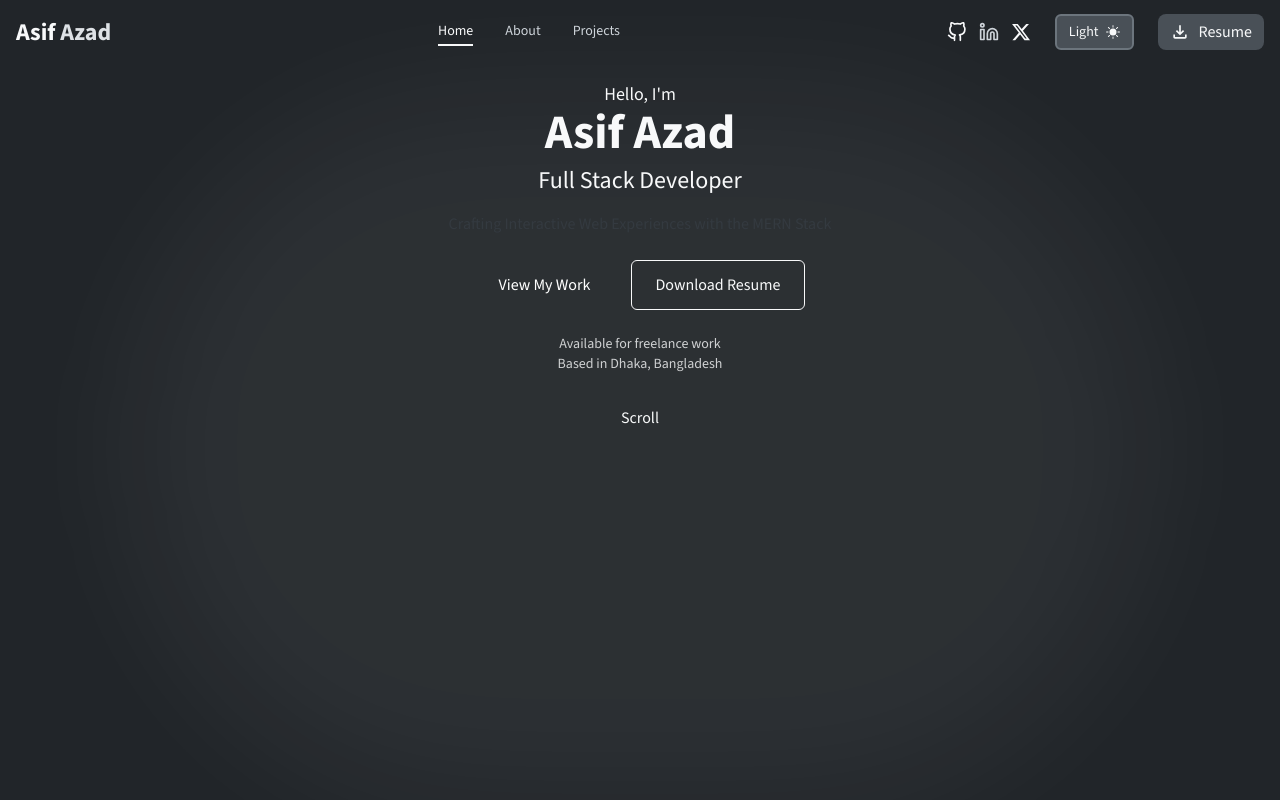
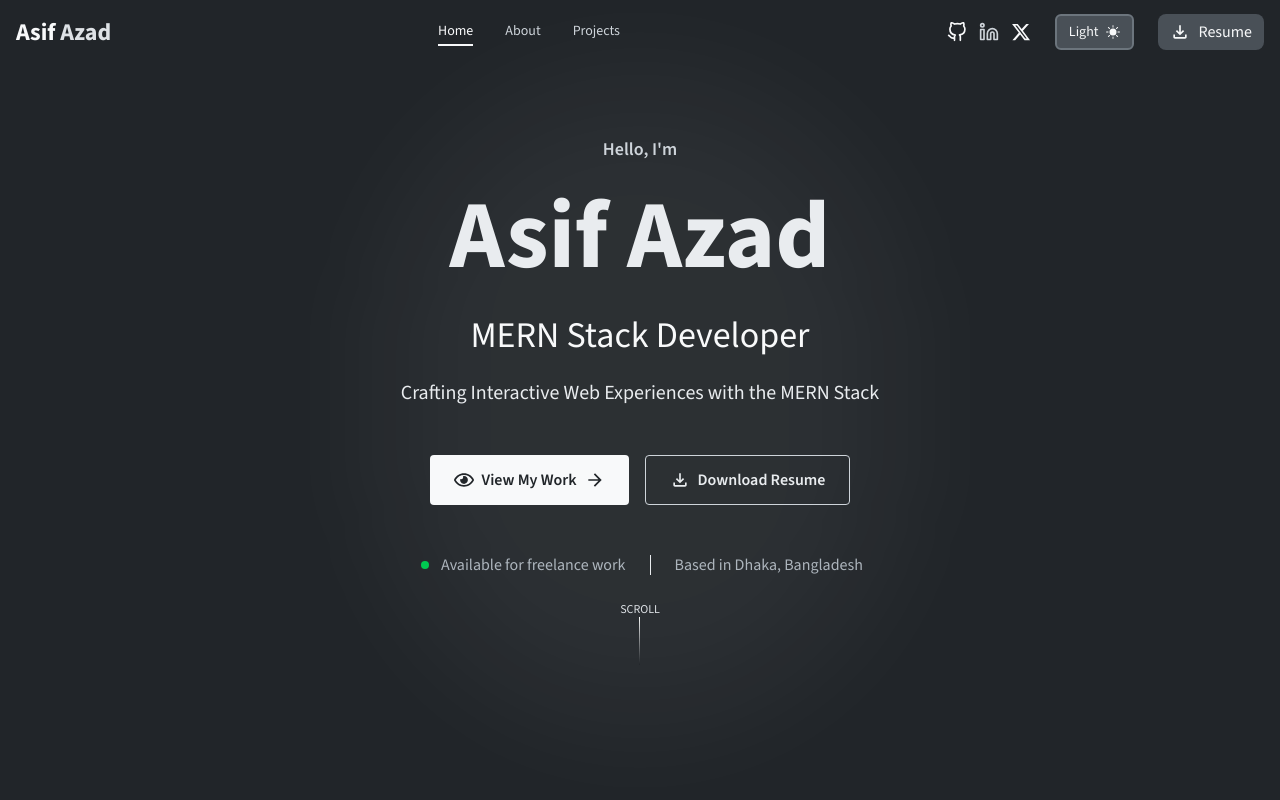
Before and after one commit to Aasif-Shahriar/my-portfolio, a React (Vite) app: page / in a window 1280 px wide. Shown: the top 800 px of the page. Built offline with nearby package versions, Linux system fonts and the light colour scheme; a web font is replaced by a local one.

Commit message:
Style added: hero/landing section

```diff
--- a/src/index.css
+++ b/src/index.css
@@ -21,7 +21,21 @@ body {
 }
 
 .section-styles {
-  @apply min-h-[calc(100vh-64px)] max-w-[1440px] mx-auto px-4;
+  @apply min-h-screen max-w-[1440px] mx-auto px-4 py-16;
+}
+/* .section-styles {
+  @apply min-h-[calc(100vh-64px)] max-w-[1440px] mx-auto px-4 py-16;
+} */
+
+* {
+  transition: color 0.2s, background-color 0.2s, border-color 0.2s;
+}
+
+.btn-outline{
+  @apply border border-frame-3 dark:border-frame-6 rounded flex items-center gap-2 font-semibold transform hover:scale-105 transition-all duration-200 text-frame-2 dark:text-frame-8 cursor-pointer
+}
+.btn-primary{
+  @apply bg-frame-2 text-frame-9 dark:bg-frame-9 dark:text-frame-1 rounded flex items-center gap-2 font-semibold transform hover:scale-105 transition-all duration-200 cursor-pointer
 }
 
 /* .custom-nav-links {
--- a/src/pages/home-page/hero-section/Hero.jsx
+++ b/src/pages/home-page/hero-section/Hero.jsx
@@ -1,39 +1,97 @@
 import React from "react";
+import { FaRegEye } from "react-icons/fa";
+import { GoDotFill } from "react-icons/go";
+import { IoMdArrowForward } from "react-icons/io";
+import { MdOutlineFileDownload } from "react-icons/md";
+import { motion } from "framer-motion";
 
 const Hero = () => {
+  const handleClickScroll = () => {
+    const projectsSection = document.getElementById("projects");
+    if (projectsSection) {
+      projectsSection.scrollIntoView({ behavior: "smooth" });
+    }
+  };
   return (
     <section
       id="home"
-      className="relative bg-frame-9 text-frame-1 dark:bg-frame-1 dark:text-frame-9 py-20 overflow-hidden"
+      className="relative bg-frame-9 text-frame-1 dark:bg-frame-1 dark:text-frame-9 overflow-hidden"
     >
       {/* Soft Glow Layer */}
       <div className="absolute inset-0 flex items-center justify-center">
-        <div className="w-[80%] h-[80%] bg-white/10 dark:bg-white/5 blur-3xl rounded-full"></div>
+        <div className="w-[40%] h-[80%] bg-black/10 dark:bg-white/5 blur-3xl rounded-full"></div>
       </div>
 
       {/* Content */}
-      <div className="section-styles text-center relative z-10">
-        <h4 className="text-lg">Hello, I'm</h4>
-        <h1 className="text-5xl font-bold">
-          Asif <span className="text-frame-light-1 dark:text-frame-dark-1">Azad</span>
+      <div className="section-styles flex flex-col justify-center items-center relative z-10 space-y-6">
+        <h4 className="text-lg text-frame-3 dark:text-frame-6 font-semibold">
+          Hello, I'm
+        </h4>
+        <h1 className="text-4xl md:text-6xl lg:text-8xl font-bold text-frame-2 dark:text-frame-8">
+          Asif{" "}
+          <span className="text-frame-light-1 dark:text-frame-dark-1">
+            Azad
+          </span>
         </h1>
-        <h3 className="text-2xl mt-2">Full Stack Developer</h3>
-        <p className="max-w-xl mx-auto mt-4 text-frame-2">
+        <h3 className="text-2xl md:text-4xl font-light mt-2">
+          MERN Stack Developer
+        </h3>
+        {/* slogan */}
+        <p className="text-center text-frame-2 dark:text-frame-8 md:text-xl">
           Crafting Interactive Web Experiences with the MERN Stack
         </p>
-        <div className="flex gap-4 justify-center mt-6">
-          <button className="px-6 py-3 bg-frame-light-1 dark:bg-frame-dark-1 text-white rounded-md">
+        {/* view & resume btn */}
+        <div className="flex flex-col md:flex-row gap-4 justify-center mt-6">
+          <button onClick={handleClickScroll} className="btn-primary px-6 py-3">
+            <FaRegEye size={20} />
             View My Work
+            <IoMdArrowForward size={20} />
           </button>
-          <button className="px-6 py-3 border border-frame-light-1 dark:border-frame-dark-1 rounded-md">
+          <a
+            href="/Asif_Azad_Resume.pdf"
+            download="Asif_Azad_Resume.pdf"
+            className="btn-outline px-6 py-3"
+          >
+            <MdOutlineFileDownload size={20} />
             Download Resume
-          </button>
+          </a>
         </div>
-        <div className="mt-6 text-sm opacity-80">
-          <p>Available for freelance work</p>
+        {/* message & location */}
+        <div className="flex flex-col md:flex-row items-center gap-6 mt-6 text-frame-3 dark:text-frame-5">
+          <p className="flex items-center gap-2">
+            <motion.span
+              animate={{ color: ["#0a7e5f", "#22c55e", "#0a7e5f"] }}
+              transition={{
+                duration: 2,
+                repeat: Infinity,
+                repeatType: "loop",
+                ease: "easeInOut",
+              }}
+              className="text-green-500"
+            >
+              <GoDotFill />
+            </motion.span>
+            Available for freelance work
+          </p>
+          <div className="hidden md:block h-5 border-r border-frame-2 dark:border-frame-8"></div>
           <p>Based in Dhaka, Bangladesh</p>
         </div>
-        <div className="mt-8">Scroll</div>
+        {/* animate up and down */}
+        <motion.div
+          className="flex flex-col items-center"
+          animate={{ y: [0, -10, 0] }}
+          transition={{
+            duration: 2,
+            repeat: Infinity,
+            repeatType: "loop",
+            ease: "easeInOut",
+          }}
+        >
+          <p className="uppercase text-frame-2 dark:text-frame-7 text-xs">
+            Scroll
+          </p>
+          <div className="h-12 w-[1px] bg-gradient-to-b from-frame-1 to-frame-9 dark:from-frame-9 dark:to-frame-1"></div>
+        </motion.div>
       </div>
     </section>
   );
```
